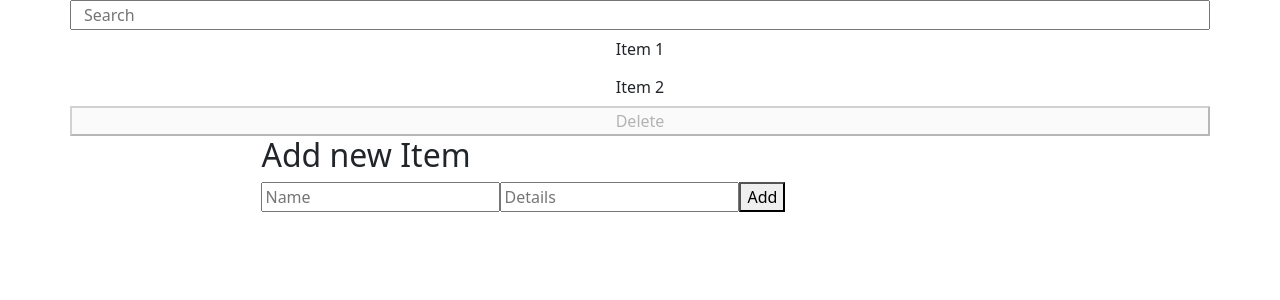
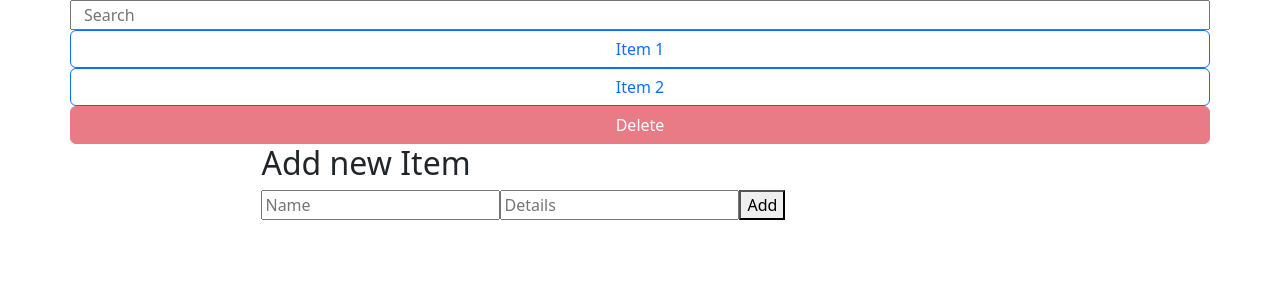
Before and after one commit to mickelson-classroom/list-detail-site-garv5014, a React (Create React App) app in the folder list-details/: page / in a window 1280 px wide. Shown: the top 300 px of the page. Built offline with nearby package versions, Linux system fonts and the light colour scheme.

Commit message:
added the button styling and the css import

```diff
--- a/list-details/package.json
+++ b/list-details/package.json
@@ -15,6 +15,7 @@
     "react": "^18.2.0",
     "react-dom": "^18.2.0",
     "react-scripts": "5.0.1",
+    "sass": "^1.66.1",
     "typescript": "^4.9.5",
     "web-vitals": "^2.1.4"
   },
--- a/list-details/src/App.tsx
+++ b/list-details/src/App.tsx
@@ -1,4 +1,3 @@
-import 'bootstrap/dist/css/bootstrap.css';
 import './App.css';
 import { MasterList } from './components/MasterList';
 
--- a/list-details/src/components/ItemsList.tsx
+++ b/list-details/src/components/ItemsList.tsx
@@ -10,7 +10,7 @@
       {list.map((item: IListItem) => (
         <div className="row">
           <div
-            className="btn"
+            className="btn btn-outline-primary"
             key={item.id}
             onClick={() => {
               handleClick(item);
--- a/list-details/src/components/ListItemDetails.tsx
+++ b/list-details/src/components/ListItemDetails.tsx
@@ -9,7 +9,7 @@
     <div className="container">
       <div className="row">
         {targetItem?.details && <p>{targetItem?.details}</p>}
-        <button
+        <button className="btn btn-danger"
           onClick={() => {
             handleDelete();
           }}
--- a/list-details/src/index.tsx
+++ b/list-details/src/index.tsx
@@ -2,6 +2,7 @@
 import ReactDOM from 'react-dom/client';
 import './index.css';
 import "bootstrap";
+import "bootstrap/dist/css/bootstrap.min.css";
 import App from './App';
 import reportWebVitals from './reportWebVitals';
 
```
Also changed, not shown: list-details/src/assets/custom.scss (added), 1 other file (tests, documents, lock files or other folders).
